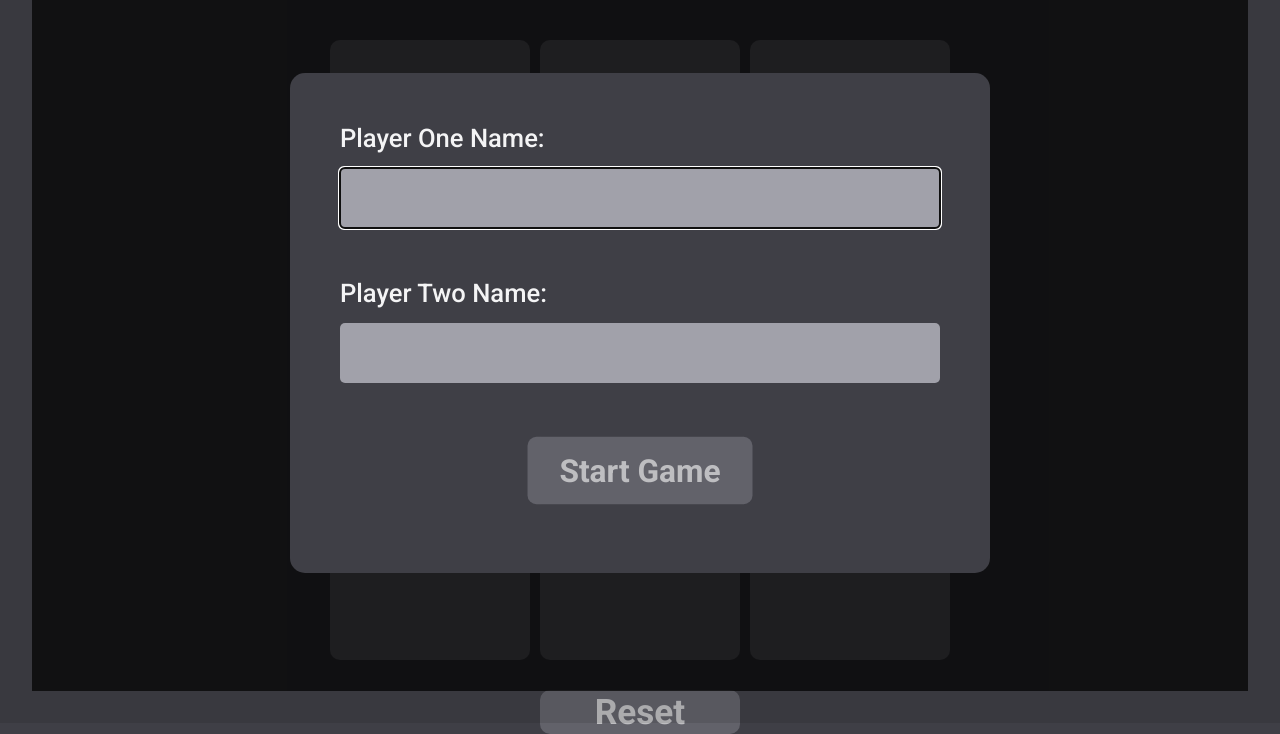
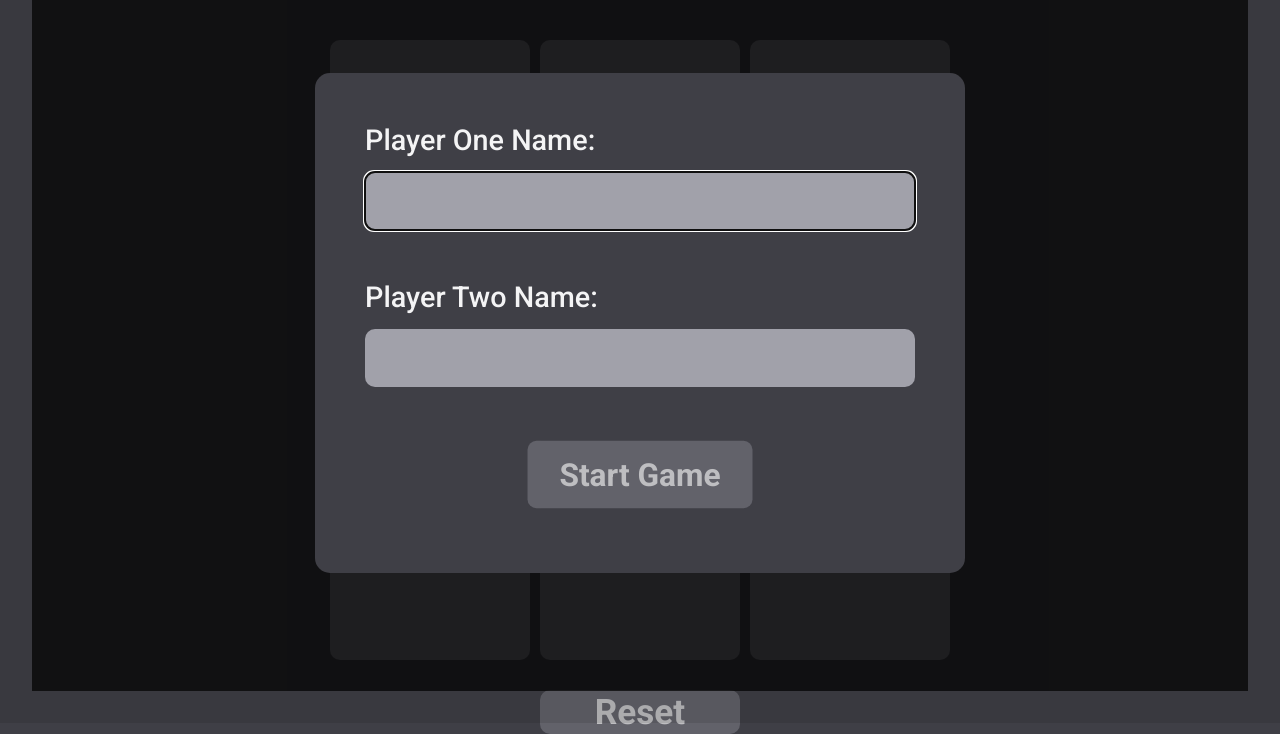
Before and after one commit to KingD2220/odin-tic-tac-toe, a plain HTML site: page index.html in a window 1280 px wide. Shown: the part 77-811 px from the top of the page. Drawn offline with Linux system fonts and the light colour scheme.

Commit message:
Adjust name form.

```diff
--- a/styles.css
+++ b/styles.css
@@ -43,23 +43,23 @@ form {
     border-radius: 15px;
     padding: 50px 50px 50px 50px;
     height: 500px;
-    width: 700px;
+    width: 650px;
 }
 
 label {
-    font-size: 1.6rem;
+    font-size: 1.8rem;
     font-weight: 500;
 }
 
 input {
     color: black;
     padding: 15px;
-    font-size: 1.6rem;
+    font-size: 1.5rem;
     width: 100%;
     margin-top: 15px;
     background-color: var(--button);
     border: none;
-    border-radius: 5px;
+    border-radius: 10px;
 }
 
 .start {
```
